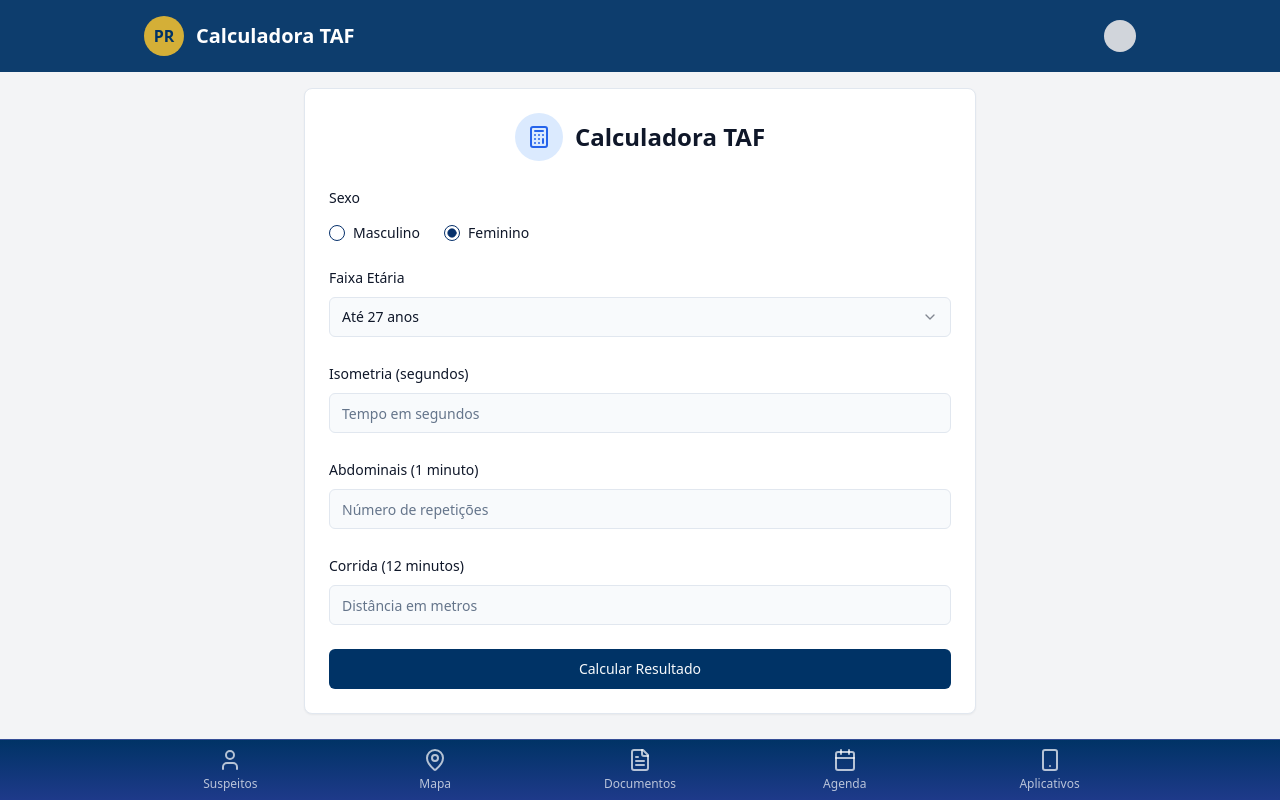
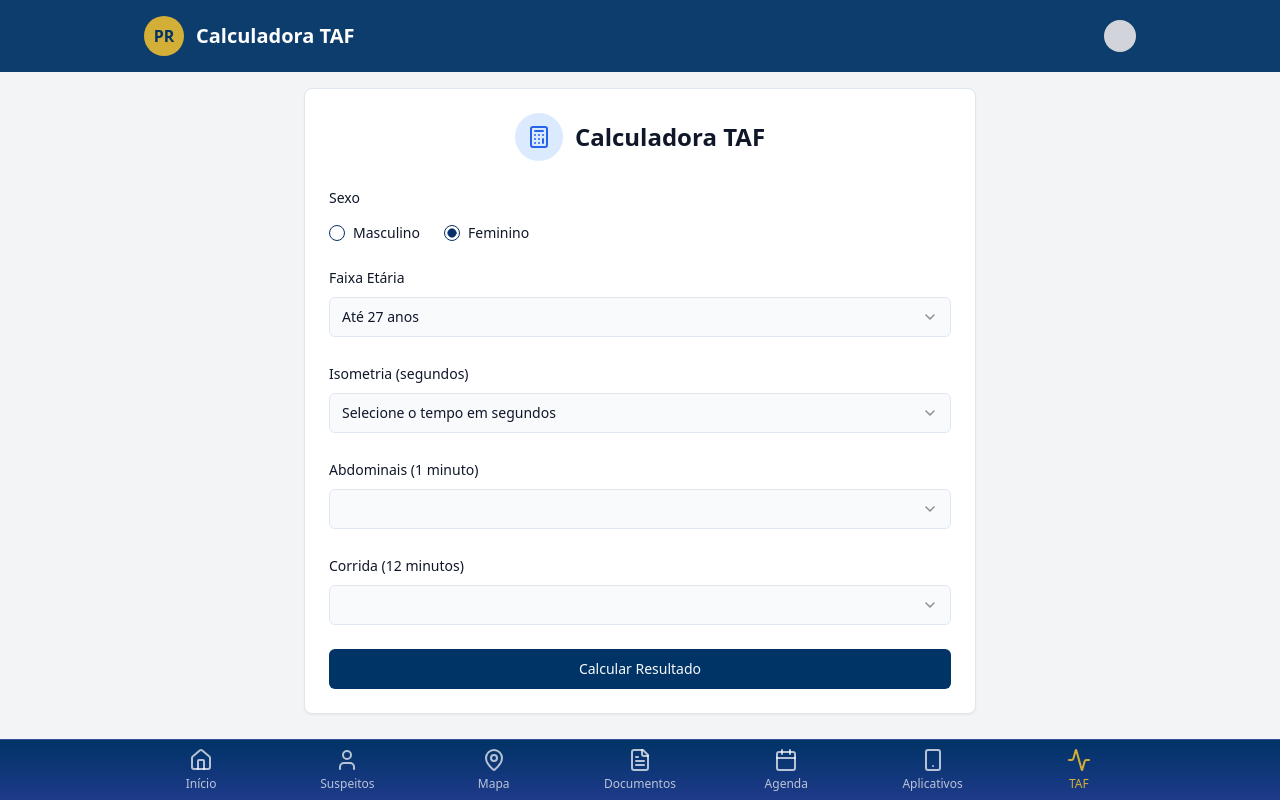
Before and after one commit to 27bm/prontoresposta, a React (Vite) app: page /taf in a window 1280 px wide. Both pictures are taken after a click on the radio button 451 px from the left and 233 px from the top of the page. Built offline with nearby package versions, Linux system fonts and the light colour scheme.

Commit message:
feat: Implement TAF calculator and mapbox integration
- Added select options to the TAF calculator.
- Integrated Mapbox for map functionality.
- Added home and TAF links to the bottom navigation bar.

```diff
--- a/package.json
+++ b/package.json
@@ -41,6 +41,7 @@
     "@radix-ui/react-tooltip": "^1.1.4",
     "@tanstack/react-query": "^5.56.2",
     "@types/google.maps": "^3.54.8",
+    "@types/mapbox-gl": "^3.4.1",
     "class-variance-authority": "^0.7.1",
     "clsx": "^2.1.1",
     "cmdk": "^1.0.0",
--- a/src/components/layout/Navbar.tsx
+++ b/src/components/layout/Navbar.tsx
@@ -7,15 +7,19 @@ import {
   MapPin,
   FileText,
   Calendar,
-  Smartphone
+  Smartphone,
+  Home,
+  Activity
 } from 'lucide-react';
 
 const navItems = [
+  { path: '/', title: 'Início', icon: Home },
   { path: '/suspects', title: 'Suspeitos', icon: User },
   { path: '/map', title: 'Mapa', icon: MapPin },
   { path: '/documents', title: 'Documentos', icon: FileText },
   { path: '/schedule', title: 'Agenda', icon: Calendar },
   { path: '/shortcuts', title: 'Aplicativos', icon: Smartphone },
+  { path: '/taf', title: 'TAF', icon: Activity },
 ];
 
 export function Navbar() {
@@ -23,7 +27,7 @@ export function Navbar() {
 
   return (
     <nav className="fixed bottom-0 left-0 right-0 bg-gradient-to-t from-blue-900 to-police-blue border-t border-t-white/10 z-10">
-      <div className="flex items-center justify-between max-w-screen-lg mx-auto">
+      <div className="flex items-center justify-between max-w-screen-lg mx-auto overflow-x-auto">
         {navItems.map((item) => (
           <Link
             key={item.path}
--- /dev/null
+++ b/src/components/map/MapboxComponent.tsx
@@ -0,0 +1,96 @@
+
+import React, { useEffect, useRef } from 'react';
+import mapboxgl from 'mapbox-gl';
+import 'mapbox-gl/dist/mapbox-gl.css';
+import { MapMarker } from '@/types/models';
+
+interface MapboxComponentProps {
+  markers?: MapMarker[];
+  onMarkerClick?: (marker: MapMarker) => void;
+}
+
+const MapboxComponent: React.FC<MapboxComponentProps> = ({ markers = [], onMarkerClick }) => {
+  const mapContainer = useRef<HTMLDivElement | null>(null);
+  const map = useRef<mapboxgl.Map | null>(null);
+  const mapMarkers = useRef<mapboxgl.Marker[]>([]);
+
+  useEffect(() => {
+    if (!mapContainer.current) return;
+
+    // Initialize map
+    mapboxgl.accessToken = 'pk.eyJ1Ijoid3N3YW5kZXJzb24iLCJhIjoiY21hang2MGc5MDJhMjJqcHJ6dDh2ODZ6bCJ9.83WAa7gViuxIhISTr_cuUw';
+
+    map.current = new mapboxgl.Map({
+      container: mapContainer.current,
+      style: 'mapbox://styles/mapbox/streets-v11',
+      center: [-46.633308, -23.55052], // São Paulo
+      zoom: 11
+    });
+
+    // Add navigation controls
+    map.current.addControl(new mapboxgl.NavigationControl(), 'top-right');
+
+    return () => {
+      if (map.current) {
+        map.current.remove();
+        map.current = null;
+      }
+    };
+  }, []);
+
+  // Add markers when they change
+  useEffect(() => {
+    if (!map.current) return;
+
+    // Clear existing markers
+    mapMarkers.current.forEach(marker => marker.remove());
+    mapMarkers.current = [];
+
+    // Add new markers
+    markers.forEach(marker => {
+      const markerColor = getMarkerColor(marker.type);
+
+      const el = document.createElement('div');
+      el.className = 'mapbox-marker';
+      el.style.width = '20px';
+      el.style.height = '20px';
+      el.style.borderRadius = '50%';
+      el.style.backgroundColor = markerColor;
+      el.style.border = '2px solid white';
+      el.style.boxShadow = '0 0 2px rgba(0, 0, 0, 0.5)';
+
+      const mapMarker = new mapboxgl.Marker(el)
+        .setLngLat([marker.longitude, marker.latitude])
+        .setPopup(new mapboxgl.Popup({ offset: 25 }).setHTML(
+          `<h3>${marker.title}</h3>${marker.description ? `<p>${marker.description}</p>` : ''}`
+        ));
+
+      mapMarker.addTo(map.current!);
+
+      // Add click handler
+      el.addEventListener('click', () => {
+        if (onMarkerClick) onMarkerClick(marker);
+      });
+
+      mapMarkers.current.push(mapMarker);
+    });
+  }, [markers, onMarkerClick]);
+
+  const getMarkerColor = (type: MapMarker['type']) => {
+    switch (type) {
+      case 'drug_dealing': return '#dc2626'; // red
+      case 'patrol': return '#2563eb'; // blue
+      case 'incident': return '#eab308'; // yellow
+      case 'custom': return '#9333ea'; // purple
+      default: return '#6b7280'; // gray
+    }
+  };
+
+  return (
+    <div className="relative w-full h-[400px] rounded-lg overflow-hidden">
+      <div ref={mapContainer} className="absolute inset-0" />
+    </div>
+  );
+};
+
+export default MapboxComponent;
--- a/src/components/taf/TafForm.tsx
+++ b/src/components/taf/TafForm.tsx
@@ -1,7 +1,6 @@
 
 import React, { useState } from 'react';
 import { Button } from '@/components/ui/button';
-import { Input } from '@/components/ui/input';
 import { Label } from '@/components/ui/label';
 import { RadioGroup, RadioGroupItem } from '@/components/ui/radio-group';
 import { Select, SelectContent, SelectItem, SelectTrigger, SelectValue } from '@/components/ui/select';
@@ -11,6 +10,14 @@ interface TafFormProps {
   onSubmit: (data: TafFormData) => void;
   defaultValues?: Partial<TafFormData>;
 }
+
+const pullupOptions = Array.from({ length: 55 }, (_, i) => i + 1);
+const isometryOptions = [5, 9, 13, 17, 20, 23, 26, 29, 32, 35, 37, 39];
+const situpOptions = Array.from({ length: 60 }, (_, i) => i + 1);
+const runningOptions = [
+  1200, 1250, 1300, 1350, 1400, 1450, 1500, 1550, 1600, 1650, 1700, 1750, 1800,
+  1850, 1900, 1950, 2000, 2050, 2100, 2150, 2200, 2250, 2300, 2350, 2400, 2450, 2500, 2550
+];
 
 export function TafForm({ onSubmit, defaultValues }: TafFormProps) {
   const [gender, setGender] = useState<Gender>(defaultValues?.gender || 'male');
@@ -72,55 +79,81 @@ export function TafForm({ onSubmit, defaultValues }: TafFormProps) {
       {gender === 'male' ? (
         <div className="space-y-2">
           <Label htmlFor="barPullups">Barra (repetições)</Label>
-          <Input
-            id="barPullups"
-            type="number"
-            min="0"
-            max="55"
-            value={barPullups || ''}
-            onChange={(e) => setBarPullups(parseInt(e.target.value) || undefined)}
-            placeholder="Número de repetições (1 a 55)"
-          />
+          <Select
+            value={barPullups?.toString() || ''}
+            onValueChange={(val) => setBarPullups(parseInt(val))}
+          >
+            <SelectTrigger className="w-full">
+              <SelectValue placeholder="Selecione o número de repetições" />
+            </SelectTrigger>
+            <SelectContent className="max-h-[200px] overflow-y-auto">
+              {pullupOptions.map((value) => (
+                <SelectItem key={value} value={value.toString()}>
+                  {value}
+                </SelectItem>
+              ))}
+            </SelectContent>
+          </Select>
         </div>
       ) : (
         <div className="space-y-2">
           <Label htmlFor="barIsometry">Isometria (segundos)</Label>
-          <Input
-            id="barIsometry"
-            type="number"
-            min="0"
-            value={barIsometry || ''}
-            onChange={(e) => setBarIsometry(parseInt(e.target.value) || undefined)}
-            placeholder="Tempo em segundos"
-          />
+          <Select
+            value={barIsometry?.toString() || ''}
+            onValueChange={(val) => setBarIsometry(parseInt(val))}
+          >
+            <SelectTrigger className="w-full">
+              <SelectValue placeholder="Selecione o tempo em segundos" />
+            </SelectTrigger>
+            <SelectContent>
+              {isometryOptions.map((value) => (
+                <SelectItem key={value} value={value.toString()}>
+                  {value} segundos
+                </SelectItem>
+              ))}
+            </SelectContent>
+          </Select>
         </div>
       )}
 
       <div className="space-y-2">
         <Label htmlFor="situps">Abdominais (1 minuto)</Label>
-        <Input
-          id="situps"
-          type="number"
-          min="0"
-          value={situps || ''}
-          onChange={(e) => setSitups(parseInt(e.target.value) || 0)}
-          placeholder="Número de repetições"
+        <Select
+          value={situps?.toString() || ''}
+          onValueChange={(val) => setSitups(parseInt(val))}
           required
-        />
+        >
+          <SelectTrigger className="w-full">
+            <SelectValue placeholder="Selecione o número de repetições" />
+          </SelectTrigger>
+          <SelectContent className="max-h-[200px] overflow-y-auto">
+            {situpOptions.map((value) => (
+              <SelectItem key={value} value={value.toString()}>
+                {value}
+              </SelectItem>
+            ))}
+          </SelectContent>
+        </Select>
       </div>
 
       <div className="space-y-2">
         <Label htmlFor="runningDistance">Corrida (12 minutos)</Label>
-        <Input
-          id="runningDistance"
-          type="number"
-          min="0"
-          step="50"
-          value={runningDistance || ''}
-          onChange={(e) => setRunningDistance(parseInt(e.target.value) || 0)}
-          placeholder="Distância em metros"
+        <Select
+          value={runningDistance?.toString() || ''}
+          onValueChange={(val) => setRunningDistance(parseInt(val))}
           required
-        />
+        >
+          <SelectTrigger className="w-full">
+            <SelectValue placeholder="Selecione a distância em metros" />
+          </SelectTrigger>
+          <SelectContent className="max-h-[200px] overflow-y-auto">
+            {runningOptions.map((value) => (
+              <SelectItem key={value} value={value.toString()}>
+                {value} metros
+              </SelectItem>
+            ))}
+          </SelectContent>
+        </Select>
       </div>
 
       <Button type="submit" className="w-full bg-police-blue hover:bg-police-lightBlue">
--- a/src/pages/MapPage.tsx
+++ b/src/pages/MapPage.tsx
@@ -8,7 +8,7 @@ import { MapMarker } from '@/types/models';
 import { Plus } from 'lucide-react';
 import { AlertDialog, AlertDialogAction, AlertDialogCancel, AlertDialogContent, AlertDialogDescription, AlertDialogFooter, AlertDialogHeader, AlertDialogTitle } from '@/components/ui/alert-dialog';
 import { Card, CardContent } from '@/components/ui/card';
-import GoogleMapComponent from '@/components/map/GoogleMapComponent';
+import MapboxComponent from '@/components/map/MapboxComponent';
 
 export function MapPage() {
   const { markers, addMarker, updateMarker, deleteMarker, loading } = useMapMarkers();
@@ -85,7 +85,7 @@ export function MapPage() {
 
   return (
     <div className="space-y-4">
-      <GoogleMapComponent />
+      <MapboxComponent markers={markers} />
 
       <div className="flex justify-between items-center">
         <h3 className="text-lg font-bold">Pontos Marcados ({markers.length})</h3>
```
Also changed, not shown: 1 other file (tests, documents, lock files or other folders).
